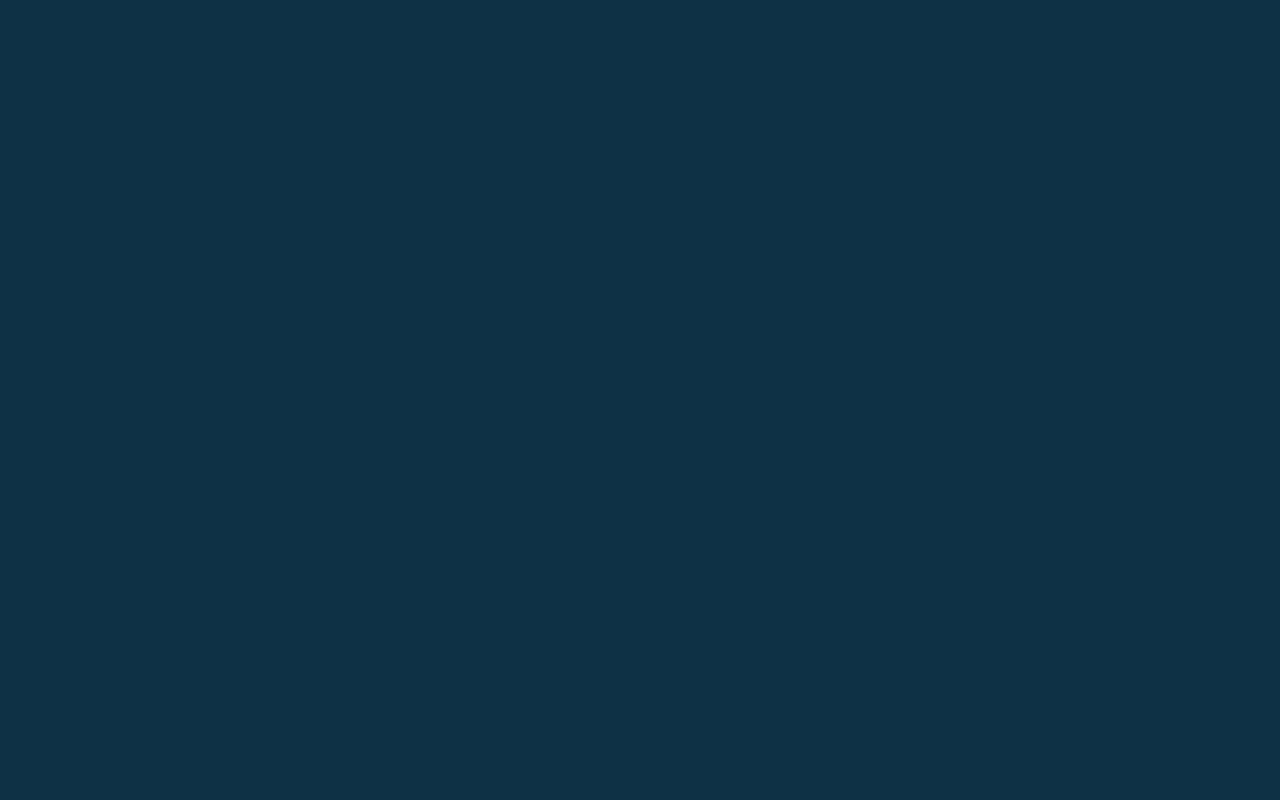
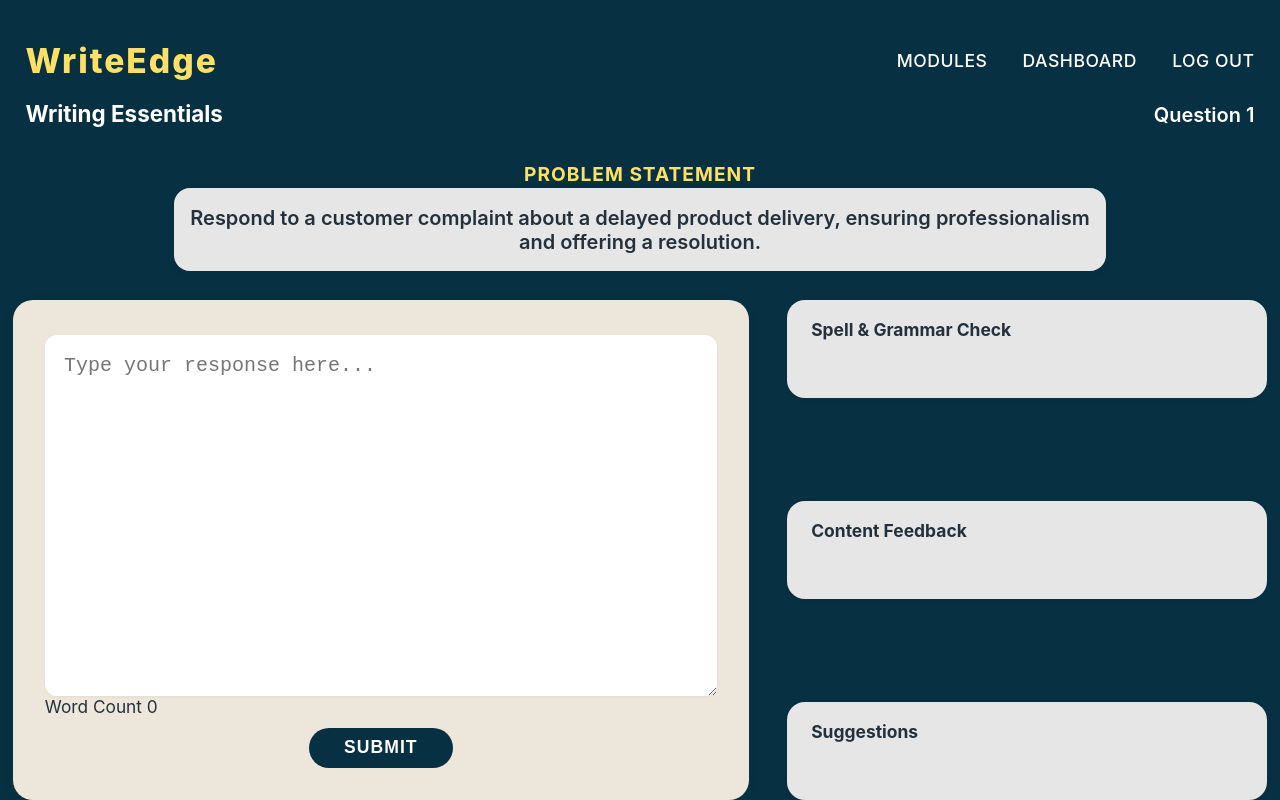
Before and after one commit to omkarumale111/Mini_Project, a React (Vite) app: page /weq1 in a window 1280 px wide. Before the commit this address had no page. Built offline with nearby package versions, Linux system fonts and the light colour scheme.

Commit message:
Added Question section

```diff
--- a/src/App.jsx
+++ b/src/App.jsx
@@ -5,7 +5,8 @@
 import SignScreen from './components/SignUpScreen/SignScreen';
 import ForgotPassword from "./components/ForgotPasswordScreen/ForgotPassword";
 import LandingPage from "./pages/LandingPage";
-import WritingEssentials from "./pages/WritingEssentials"; // Assuming the WritingEssentials page is located at this path
+import WritingEssentials from "./pages/WritingEssentials";
+import WEQ1 from "./pages/WEQ1";
 
 function App() {
   return (
@@ -16,6 +17,7 @@
       <Route path="/signup" element={<SignScreen />} />
       <Route path="/forgot-password" element={<ForgotPassword />} />
       <Route path="/writing-essentials" element={<WritingEssentials />} />
+      <Route path="/weq1" element={<WEQ1 />} />
     </Routes>
   );
 }
--- /dev/null
+++ b/src/pages/WEQ1.css
@@ -0,0 +1,199 @@
+body, .weq1-root {
+  background: #073042;
+  min-height: 100vh;
+  color: #fff;
+  font-family: 'Inter', Arial, sans-serif;
+  margin: 0;
+  padding: 0;
+}
+.weq1-header {
+  padding: 2.5rem 2vw 1.5rem 2vw;
+}
+.weq1-logo-row {
+  display: flex;
+  align-items: center;
+  justify-content: space-between;
+  margin-bottom: 1.2rem;
+}
+.weq1-logo-text {
+  font-size: 2.1rem;
+  font-weight: 800;
+  letter-spacing: 2px;
+  color: #ffe066;
+}
+.weq1-nav {
+  display: flex;
+  gap: 2.2rem;
+}
+.weq1-nav a {
+  color: #fff;
+  font-size: 1.1rem;
+  font-weight: 500;
+  text-decoration: none;
+  letter-spacing: 0.5px;
+  transition: color 0.15s;
+}
+.weq1-nav a:hover {
+  color: #ffe066;
+}
+.weq1-title-row {
+  display: flex;
+  align-items: flex-end;
+  justify-content: space-between;
+  margin-top: 1.1rem;
+}
+.weq1-section {
+  font-size: 1.4rem;
+  font-weight: 700;
+  color: #fff;
+}
+.weq1-question {
+  font-size: 1.25rem;
+  font-weight: 600;
+  color: #fff;
+}
+.weq1-problem-label {
+  color: #ffe066;
+  font-size: 1.2rem;
+  font-weight: 700;
+  text-align: center;
+  margin: 0.7rem 0 0.1rem 0;
+  letter-spacing: 1px;
+}
+.weq1-problem-box {
+  background: #e6e6e6;
+  color: #24303b;
+  border-radius: 16px;
+  font-size: 1.25rem;
+  font-weight: 600;
+  padding: 1.1rem 1rem;
+  margin: 0 auto 1.8rem auto;
+  width: 80vw;
+  max-width: 900px;
+  text-align: center;
+  box-shadow: 0 2px 10px 0 rgba(44, 62, 80, 0.07);
+}
+.fit-main-row {
+  width: 98vw;
+  max-width: 1400px;
+  margin: 0 auto;
+  gap: 3vw;
+  align-items: stretch;
+  display: flex;
+  justify-content: center;
+}
+.fit-editor {
+  flex: 1.2;
+  min-width: 420px;
+  max-width: 700px;
+  display: flex;
+  flex-direction: column;
+  align-items: stretch;
+  justify-content: flex-start;
+  background: #ede7db;
+  border-radius: 20px;
+  box-shadow: 0 2px 10px 0 rgba(44, 62, 80, 0.09);
+  padding: 2.2rem 2rem 2rem 2rem;
+}
+.fit-editor-area {
+  min-height: 250px;
+  font-size: 1.25rem;
+  padding: 1.2rem 1.2rem;
+  border-radius: 12px;
+  border: none;
+  resize: vertical;
+  box-shadow: 0 1px 3px 0 rgba(44, 62, 80, 0.06);
+  background: #fff;
+  color: #24303b;
+}
+.fit-feedback {
+  flex: 1;
+  min-width: 350px;
+  max-width: 480px;
+  display: flex;
+  flex-direction: column;
+  justify-content: space-between;
+  gap: 1.6rem;
+}
+.weq1-feedback-box {
+  min-height: 90px;
+  font-size: 1.15rem;
+  border-radius: 18px;
+  padding: 1.2rem 1.5rem;
+  background: #e6e6e6;
+  color: #24303b;
+  box-shadow: 0 1px 5px 0 rgba(44, 62, 80, 0.07);
+  display: flex;
+  align-items: flex-start;
+}
+.weq1-wordcount {
+  color: #24303b;
+  font-size: 1.08rem;
+  margin-bottom: 0.7rem;
+}
+.weq1-submit {
+  background: #073042;
+  color: #fff;
+  border: none;
+  padding: 0.6rem 2.2rem;
+  border-radius: 2rem;
+  font-size: 1.1rem;
+  font-weight: 700;
+  letter-spacing: 1px;
+  margin: 0 auto;
+  display: block;
+  cursor: pointer;
+  transition: background 0.18s;
+}
+.weq1-submit:hover {
+  background: #24303b;
+}
+.expandable {
+  cursor: pointer;
+  transition: box-shadow 0.18s, background 0.18s, max-height 0.22s cubic-bezier(0.4,0,0.2,1);
+  overflow: hidden;
+  min-height: 60px;
+  max-height: 90px;
+  display: flex;
+  flex-direction: column;
+  justify-content: flex-start;
+}
+.expandable .expandable-title {
+  font-weight: 700;
+  font-size: 1.09rem;
+  color: #24303b;
+  margin-bottom: 0.3rem;
+  flex-shrink: 0;
+  min-height: 1.5em;
+  display: block;
+}
+.expandable .expandable-content {
+  margin-top: 0.6rem;
+  font-size: 1.08rem;
+  color: #24303b;
+  white-space: normal;
+}
+.expandable.expanded {
+  background: #d1e3f6;
+  color: #073042;
+  box-shadow: 0 4px 16px 0 rgba(44, 62, 80, 0.13);
+  min-height: 120px;
+  max-height: 400px;
+}
+.expandable.expanded .expandable-title {
+  color: #073042;
+  margin-bottom: 0.3rem;
+}
+
+@media (max-width: 1100px) {
+  .fit-main-row {
+    flex-direction: column;
+    align-items: center;
+    gap: 2rem;
+  }
+  .fit-editor, .fit-feedback {
+    min-width: 90vw;
+    max-width: 98vw;
+    padding: 1.2rem 0.5rem 1.2rem 0.5rem;
+  }
+}
--- /dev/null
+++ b/src/pages/WEQ1.jsx
@@ -0,0 +1,80 @@
+import React, { useState } from "react";
+import "./WEQ1.css";
+
+const PROBLEM_STATEMENT = "Respond to a customer complaint about a delayed product delivery, ensuring professionalism and offering a resolution.";
+
+const initialText = "";
+
+function ExpandableBox({ title, children }) {
+  const [expanded, setExpanded] = useState(false);
+  return (
+    <div className={`weq1-feedback-box expandable${expanded ? " expanded" : ""}`} onClick={() => setExpanded((e) => !e)}>
+      <div className="expandable-title">{title}</div>
+      {expanded && <div className="expandable-content">{children}</div>}
+    </div>
+  );
+}
+
+const SpellCheckBox = () => (
+  <ExpandableBox title="Spell & Grammar Check">
+    No spelling errors found. Sentence structure is clear. (Expanded details: All sentences are grammatically correct. No passive voice detected.)
+  </ExpandableBox>
+);
+const ContentFeedbackBox = () => (
+  <ExpandableBox title="Content Feedback">
+    Good use of apology and assurance. Consider adding a specific resolution. (Expanded details: The response is polite and empathetic. You could mention a compensation or estimated delivery date.)
+  </ExpandableBox>
+);
+const SuggestionsBox = () => (
+  <ExpandableBox title="Suggestions">
+    Try to personalize the response and mention a delivery date if possible. (Expanded details: Address the customer by name and offer a direct contact for further assistance.)
+  </ExpandableBox>
+);
+
+const WEQ1 = () => {
+  const [text, setText] = useState(initialText);
+  const wordCount = text.trim() ? text.trim().split(/\s+/).length : 0;
+
+  return (
+    <div className="weq1-root">
+      <header className="weq1-header">
+        <div className="weq1-logo-row">
+          <span className="weq1-logo-text">WriteEdge</span>
+          <nav className="weq1-nav">
+            <a href="/modules">MODULES</a>
+            <a href="/dashboard">DASHBOARD</a>
+            <a href="/login">LOG OUT</a>
+          </nav>
+        </div>
+        <div className="weq1-title-row">
+          <span className="weq1-section">Writing Essentials</span>
+          <span className="weq1-question">Question 1</span>
+        </div>
+      </header>
+      <main className="weq1-main">
+        <div className="weq1-problem-label">PROBLEM STATEMENT</div>
+        <div className="weq1-problem-box">{PROBLEM_STATEMENT}</div>
+        <div className="weq1-main-row fit-main-row">
+          <div className="weq1-editor-col fit-editor">
+            <textarea
+              className="weq1-editor fit-editor-area"
+              rows={14}
+              value={text}
+              onChange={e => setText(e.target.value)}
+              placeholder="Type your response here..."
+            />
+            <div className="weq1-wordcount">Word Count {wordCount}</div>
+            <button className="weq1-submit">SUBMIT</button>
+          </div>
+          <div className="weq1-feedback-col fit-feedback">
+            <SpellCheckBox />
+            <ContentFeedbackBox />
+            <SuggestionsBox />
+          </div>
+        </div>
+      </main>
+    </div>
+  );
+};
+
+export default WEQ1;
--- a/src/pages/WritingEssentials.jsx
+++ b/src/pages/WritingEssentials.jsx
@@ -1,6 +1,7 @@
 import React from "react";
 import "./WritingEssentials.css";
 import { FaLock, FaArrowRight } from "react-icons/fa";
+import { useNavigate } from "react-router-dom";
 
 const LEVELS = [
   { name: "Level 1", unlocked: true },
@@ -10,6 +11,7 @@
 ];
 
 const WritingEssentials = () => {
+  const navigate = useNavigate();
   return (
     <div className="we-container">
       <header className="we-header">
@@ -29,6 +31,9 @@
                   <button
                     className={`we-btn${level.unlocked && qNum === 1 && idx === 0 ? " we-unlocked" : ""}`}
                     disabled={!(level.unlocked && qNum === 1 && idx === 0)}
+                    onClick={() => {
+                      if (level.unlocked && qNum === 1 && idx === 0) navigate("/weq1");
+                    }}
                   >
                     {level.unlocked && qNum === 1 && idx === 0 ? <FaArrowRight /> : <FaLock />}
                   </button>
```
